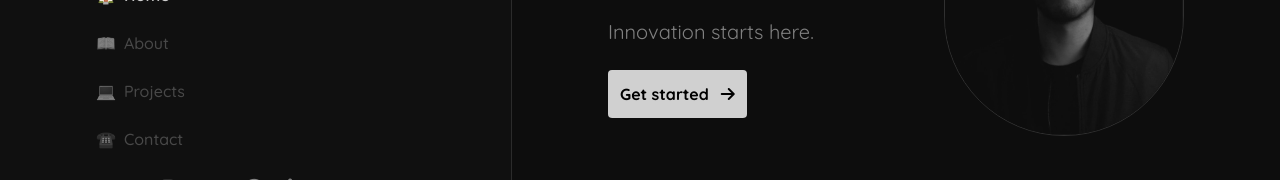
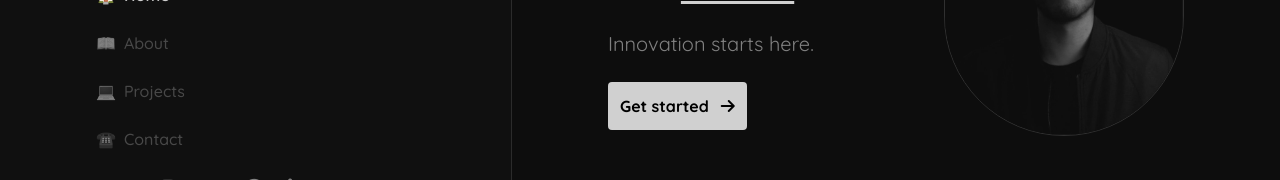
Before and after one commit to gantoreno/portfolio, a React (Create React App) app: page / in a window 1280 px wide. Shown: the part 392-572 px from the top of the page. Built offline with nearby package versions, Linux system fonts and the light colour scheme.

Commit message:
Update home view

```diff
--- a/src/views/home/HomeView.jsx
+++ b/src/views/home/HomeView.jsx
@@ -1,7 +1,8 @@
 import { Helmet } from 'react-helmet';
-import { Link } from 'react-router-dom';
 
-import { Button, Wrapper } from '../../shared/';
+import { Wrapper } from '../../shared/';
+import { LinkButton } from '../../shared/button/Button';
+import { Underline } from '../../shared/entry/Entry';
 
 import './HomeView.scss';
 
@@ -14,19 +15,19 @@ const HomeView = () => {
       <div className="flex flex-col-reverse w-full h-full xl:flex-row">
         <div className="flex flex-col items-center justify-center w-full text-center h-1/2 xl:h-full xl:w-1/2 xl:text-left xl:mr-12 xl:flex xl:flex-col xl:items-start xl:justify-center">
           <h1 className="mb-6 text-3xl font-bold sm:text-4xl">
-            If you can <u>imagine</u> it, I can <u>create</u>it.
+            If you can <Underline>imagine</Underline> it, I can{' '}
+            <Underline>create</Underline> it.
           </h1>
           <h2 className="mb-6 text-lg text-gray-600 sm:text-xl">
             Innovation starts here.
           </h2>
-          <Link to="/about" className="mb-6">
-            <Button
-              text="Get started"
-              rightIcon={'fas fa-arrow-right'}
-              hoverBackground={'green-400'}
-              opaque
-            />
-          </Link>
+          <LinkButton
+            to="/about"
+            text="Get started"
+            rightIcon={'fas fa-arrow-right'}
+            hoverBackground={'green-400'}
+            opaque
+          />
         </div>
         <div className="flex items-center justify-center mb-6 text-center xl:h-full xl:w-1/2 xl:text-right xl:mb-0 xl:ml-12 xl:flex xl:flex-col md:items-start md:justify-center">
           <img
```
